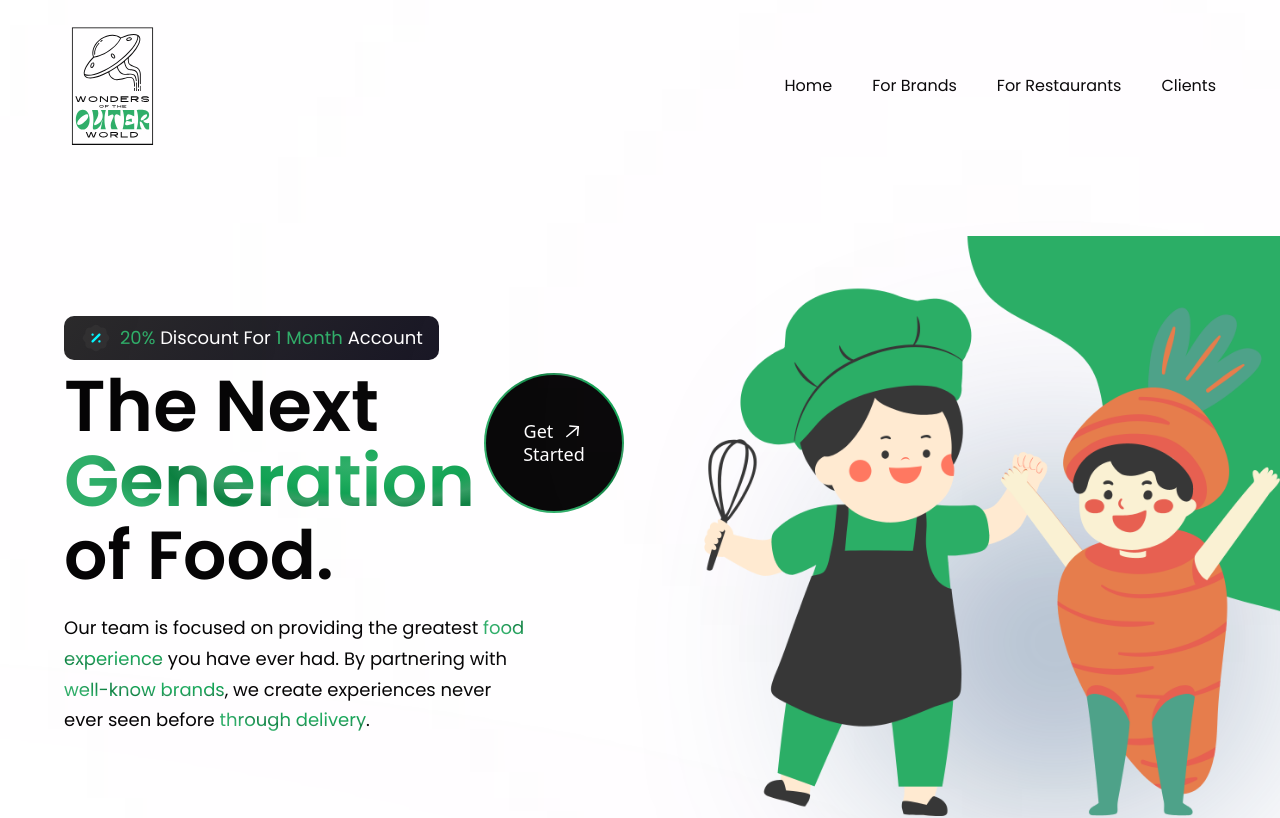
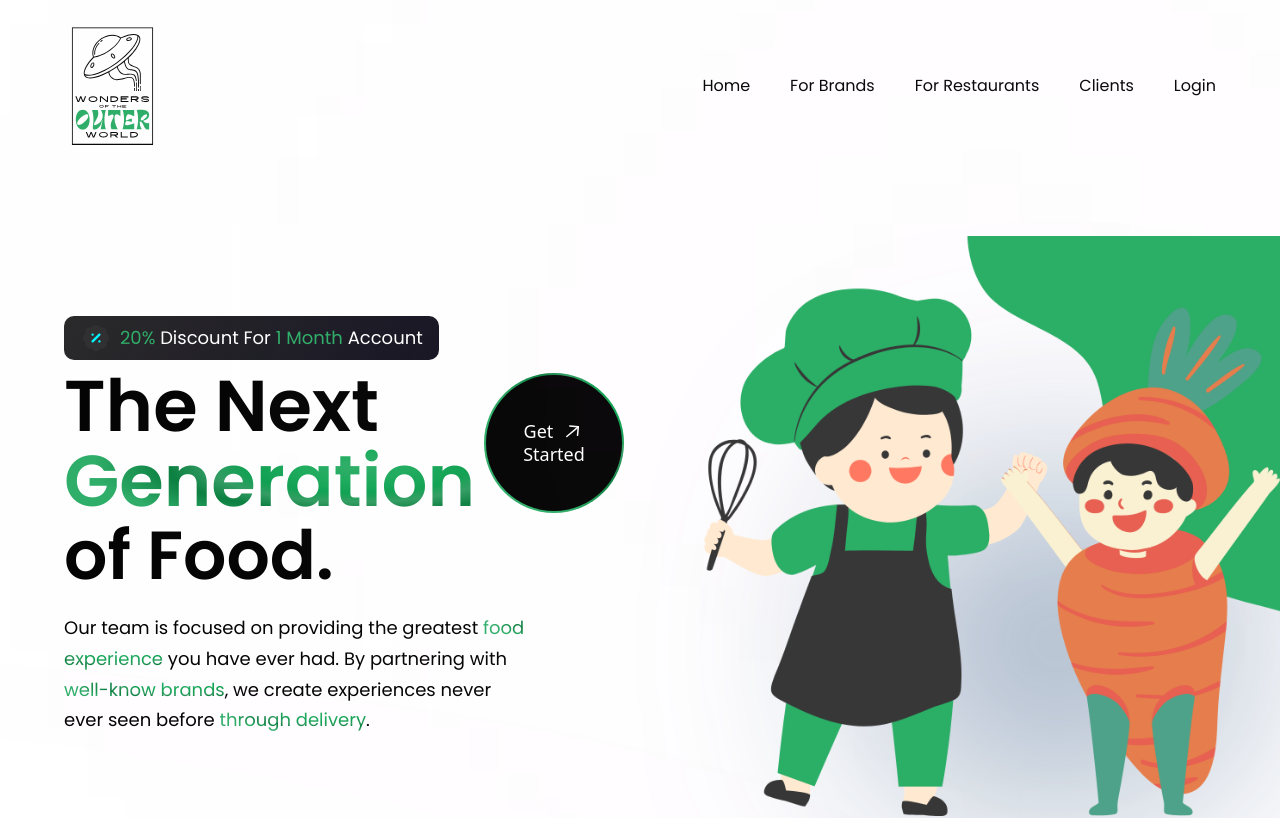
Before and after one commit to Knoka1/outer-world-wonders, a React (Vite) app: page / in a window 1280 px wide. Shown: the top 818 px of the page. Built offline with nearby package versions, Linux system fonts and the light colour scheme.

Commit message:
(feat): Routing for Login view and Login view itself

```diff
--- a/src/components/Navbar.tsx
+++ b/src/components/Navbar.tsx
@@ -16,16 +16,15 @@ const Navbar = () => {
         className="h-[124px] w-[97px]"
       />
       <ul className="list-none sm:flex hidden justify-end items-center flex-1">
-        {navLinks.map((nav, index) =>
-          //Testar map com full function não a versão reduzida
-          nav.id === "home" ? (
+        {navLinks.map((nav, index) => {
+          return nav.id === "home" || nav.id === "login" ? (
             <li
               key={nav.id}
               className={`font-poppins font-normal cursor-pointer text-[16px]
           ${index === navLinks.length - 1 ? "mr-0" : "mr-10"}
           hover:text-[#2bae66ff]`}
             >
-              <Link to="/">{nav.title}</Link>
+              <Link to={nav.id === "home" ? "/" : "login"}>{nav.title}</Link>
             </li>
           ) : (
             <li
@@ -36,8 +35,8 @@ const Navbar = () => {
             >
               <a href={`#${nav.id}`}>{nav.title}</a>
             </li>
-          )
-        )}
+          );
+        })}
       </ul>
       <div className="sm:hidden flex flex-1 justify-end items-center">
         <img
--- a/src/constants/index.tsx
+++ b/src/constants/index.tsx
@@ -34,6 +34,7 @@ export const navLinks = [
     id: "clients",
     title: "Clients",
   },
+  { id: "login", title: "Login" },
 ];
 
 export const features = [
```
